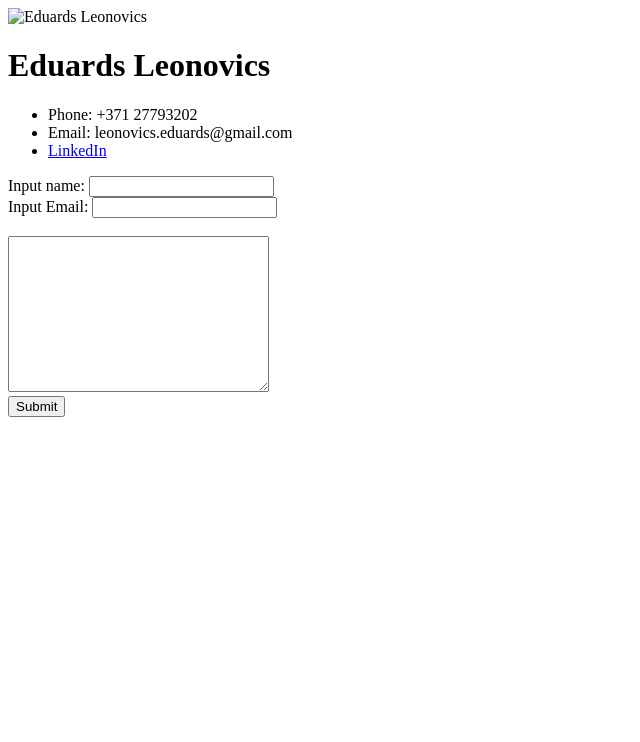
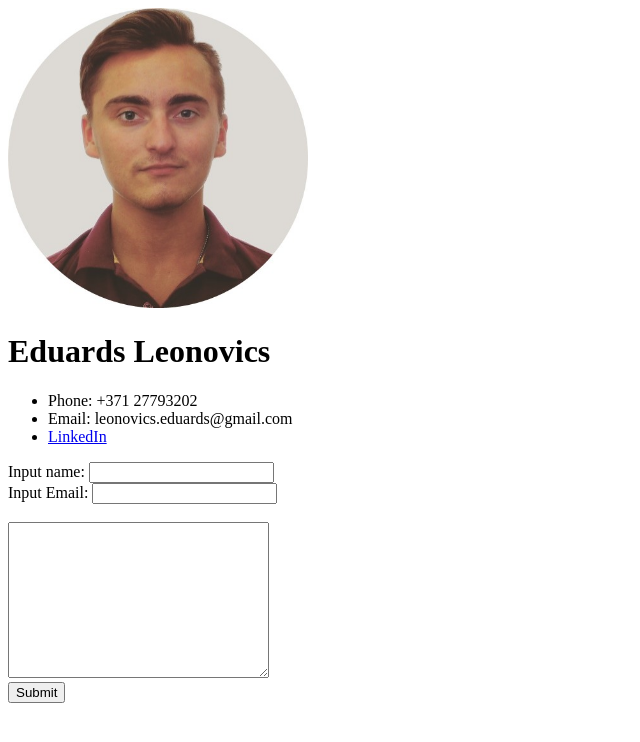
Before and after one commit to EduardsLeonovics/CV, a plain HTML site: page contact.html in a window 1280 px wide. Shown: the whole page, without its empty margins (0-640 px from the left). Drawn offline with Linux system fonts and the light colour scheme.

Commit message:
Update contact.html

```diff
--- a/contact.html
+++ b/contact.html
@@ -7,7 +7,7 @@
    <title>Document</title>
 </head>
 <body>
-   <img src="/pictures/Eduards.jpg" width="300" alt="Eduards Leonovics">
+   <img src="/Eduards.jpg" width="300" alt="Eduards Leonovics">
    <h1>Eduards Leonovics</h1>
    <ul>
       <li>Phone: +371 27793202</li>
```
